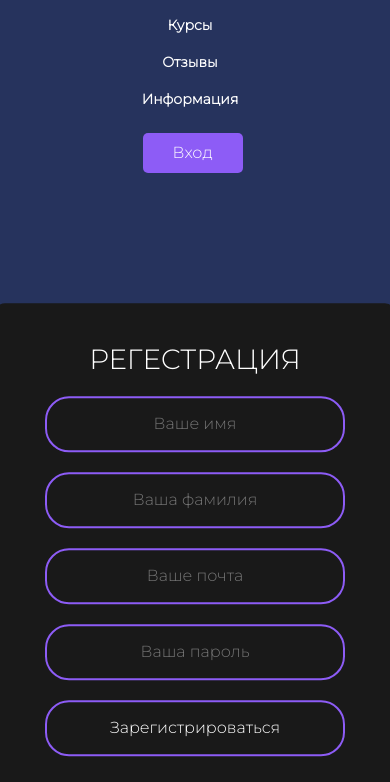
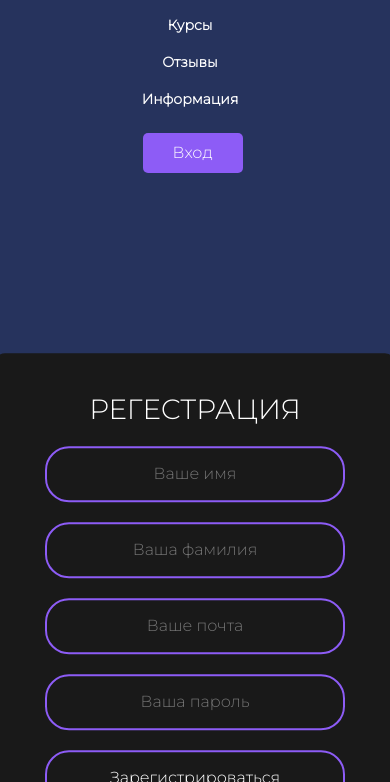
Before and after one commit to MUPKACK/AndreyIvanov, a plain HTML site: page html/formreg.html in a window 390 px wide. Shown: the part 62-844 px from the top of the page. Drawn offline with nearby package versions, Linux system fonts and the light colour scheme.

Commit message:
Update adaptiv-reg.css

```diff
--- a/css/adaptiv/adaptiv-reg.css
+++ b/css/adaptiv/adaptiv-reg.css
@@ -26,3 +26,9 @@
         margin-top: 200px;
     }
 }
+@media (max-width: 576px){
+    .box{
+        margin-top: 250px;
+    }
+
+}
```
